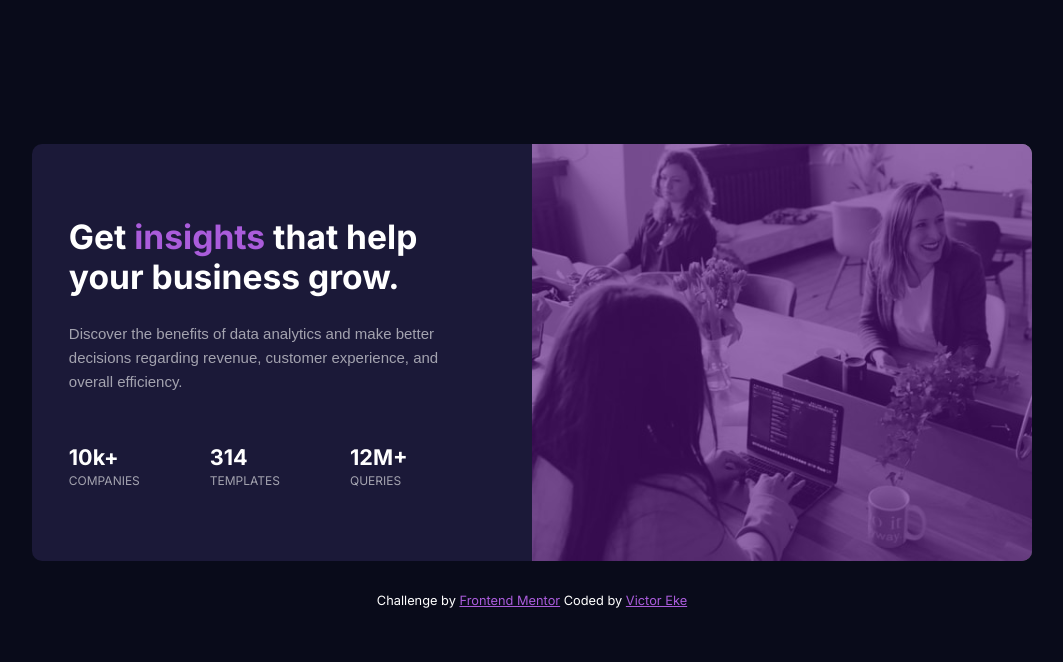
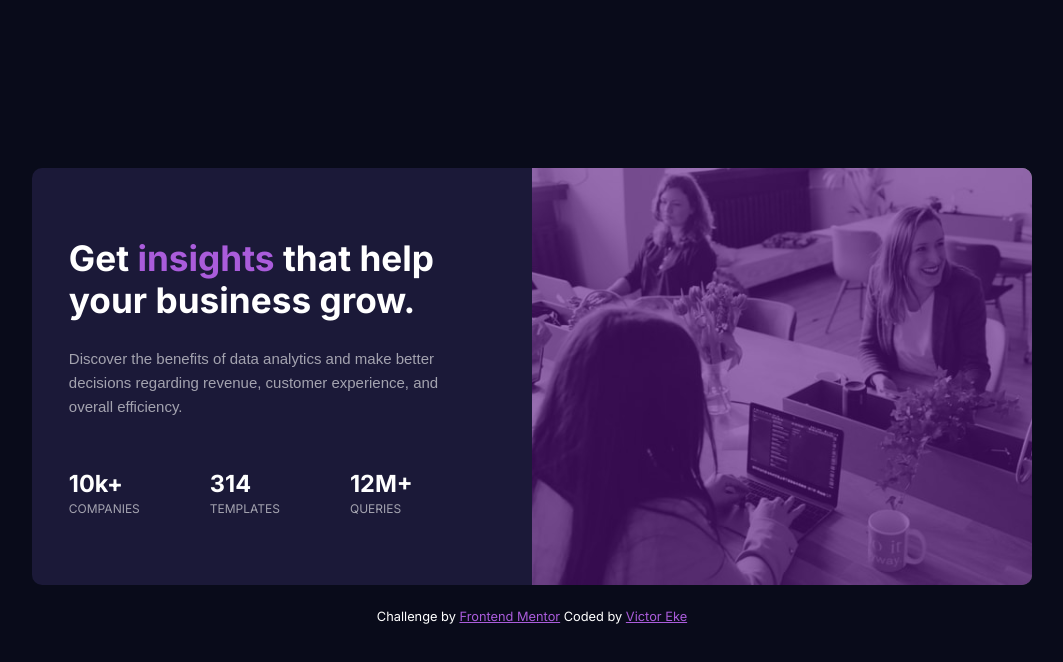
Before and after one commit to Evavic44/Stats-Preview-Card-Frontendmentor, a plain HTML site: page index.html in a window 1280 px wide. Shown: the whole page, without its empty margins (108-1171 px from the left). Drawn offline with Linux system fonts and the light colour scheme.

Commit message:
Increase font sizes

```diff
--- a/style.css
+++ b/style.css
@@ -30,7 +30,7 @@ body {
     flex-direction: row;
     flex-wrap: wrap;
     max-width: 1000px;
-    margin: 9rem auto 1rem;
+    margin: 10.5rem auto 0.5rem;
 }
 
 .column {
@@ -69,7 +69,7 @@ img {
 .main-heading {
     font-family: 'Inter', sans-serif;
     font-weight: 700;
-    font-size: 2.1rem;
+    font-size: 2.2rem;
     padding-bottom: 25px;
     line-height: 1.2;
     text-align: left;
@@ -96,7 +96,7 @@ img {
 
 .stats div h3 {
     font-weight: 700px;
-    font-size: 1.35rem;
+    font-size: 1.47rem;
 }
 
 .stats div p {
```
